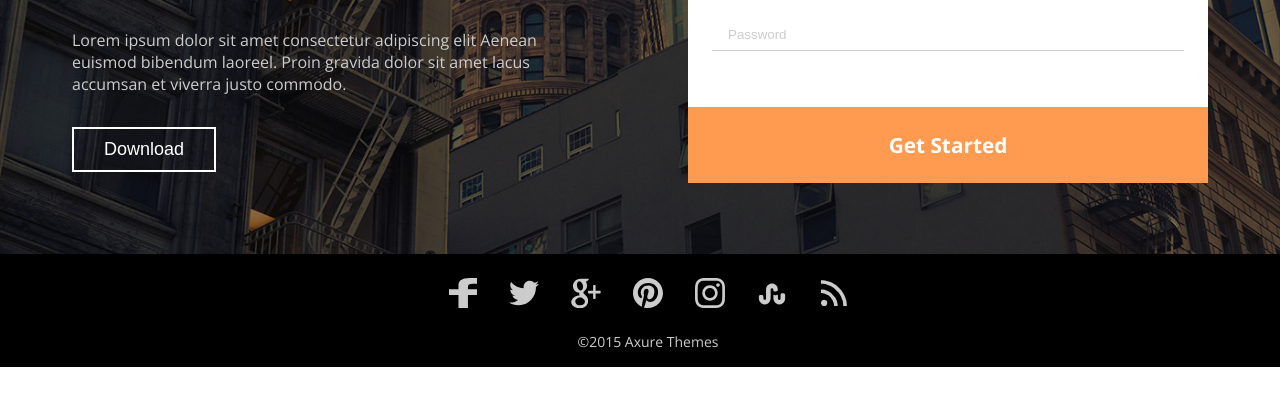
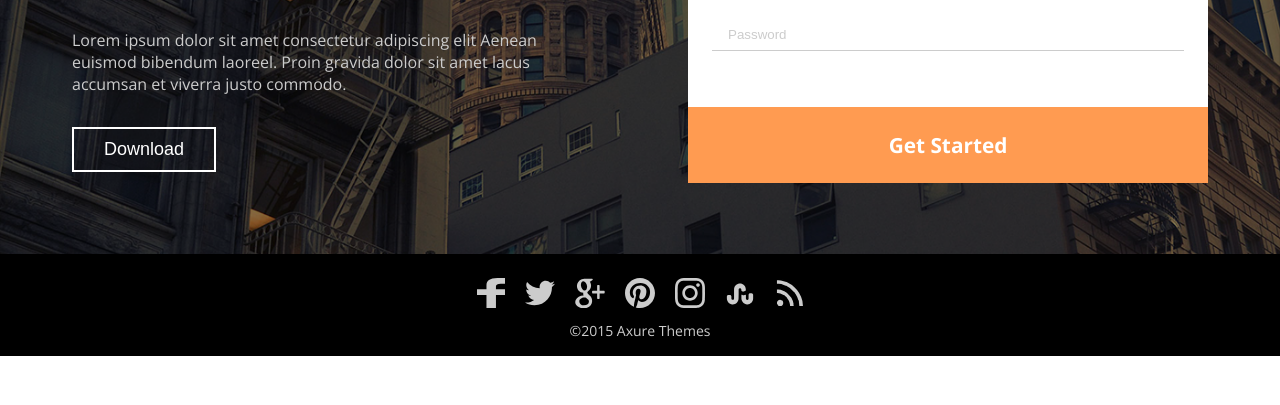
Before and after one commit to ljilj/AXIT, a website: page index.html in a window 1280 px wide. Shown: the part 389-794 px from the top of the page. Drawn offline with nearby package versions, Linux system fonts and the light colour scheme.

Commit message:
Modified footer section

```diff
--- a/index.html
+++ b/index.html
@@ -117,11 +117,11 @@
                     <button class="c-btn c-btn--size">Download</button>
                 </div>
                 <div class="c-form">
-                    <h3 class="text-center">Try Your <span class="text-uppercase u-color-warning">free </span>Trial Today</h3>
+                    <h3 class="u-text-center">Try Your <span class="u-text-uppercase u-color-warning">free </span>Trial Today</h3>
                     <input class="c-field-control" type="text" placeholder="Name">
                     <input class="c-field-control" type="email" placeholder="Email">
                     <input class="c-field-control" type="password" placeholder="Password">
-                    <h4 class="text-center">Get Started</h4>
+                    <h4 class="u-text-center">Get Started</h4>
                 </div>
             </div>
         </div>
@@ -130,34 +130,33 @@
 
 
 
+
     <!-- Footer section -->
     <footer class="c-footer">
-        <div class="c-footer__icons">
-            <div class="c-icon c-icon--size">
-                <svg class="u-svg-size">
+        <div class="c-footer__icons u-text-center">
+            <svg class="c-icon">
                 <use href="#facebook"/>
             </svg>
-                <svg class="u-svg-size">
+            <svg class="c-icon">
                 <use href="#twitter"/>
             </svg>
-                <svg class="u-svg-size">
+            <svg class="c-icon">
                 <use href="#google-plus"/>
             </svg>
-                <svg class="u-svg-size">
+            <svg class="c-icon">
                 <use href="#pinterest"/>
             </svg>
-                <svg class="u-svg-size">
+            <svg class="c-icon">
                 <use href="#instagram"/>
             </svg>
-                <svg class="u-svg-size">
+            <svg class="c-icon">
                 <use href="#stumbleupon"/>
             </svg>
-                <svg class="u-svg-size">
+            <svg class="c-icon">
                 <use href="#rss"/>
             </svg>
         </div>
-            <h5 class="text-center">&copy;2015 Axure Themes</h5>
-        </div>
+        <h5 class="u-text-center">&copy;2015 Axure Themes</h5>
     </footer>
     <!-- End Footer section -->
 
--- a/sass/_icon.scss
+++ b/sass/_icon.scss
@@ -1,20 +1,7 @@
 .c-icon {
-    display: flex;
-    flex-wrap: wrap;
-    align-items: center;
-    justify-content: center;
+    display: inline-block;
     fill: currentColor;
-
-    svg {
-        width: 1.875rem;
-        height: 1.875rem;
-    }
+    width: 1.875rem;
+    height: 1.875rem;
+    margin: 0.5rem;
 }
-
-.c-icon--size {
-    margin-inline-end: 1rem;
-
-    @media (min-width: $mobile-sm) {
-        margin-inline-end: 0;
-    }
-}
--- a/sass/_layout.scss
+++ b/sass/_layout.scss
@@ -12,16 +12,16 @@
 /*** Footer section  ***/
 .c-footer {
     background-color: var(--color-black);
-}
-
-.c-footer__icons {
-    max-width: 100vw;
-    margin: 0 auto;
-    padding-inline-start: 1rem;
-    color: var(--color-grey);
+    padding-block-start: 1rem;
 
     h5 {
         color: var(--color-grey);
         padding-block-end: 1rem;
     }
 }
+
+.c-footer__icons {
+    max-width: 100vw;
+    margin: 0 auto;
+    color: var(--color-grey);
+}
--- a/sass/_utility.scss
+++ b/sass/_utility.scss
@@ -29,3 +29,11 @@
 .u-color-warning {
     color: var(--color-warning);
 }
+
+.u-text-center {
+    text-align: center;
+}
+
+.u-text-uppercase {
+    text-transform: uppercase;
+}
```
Also changed, not shown: css/style.css, 1 other file. Lines whose indentation alone changed are shown as unchanged.
